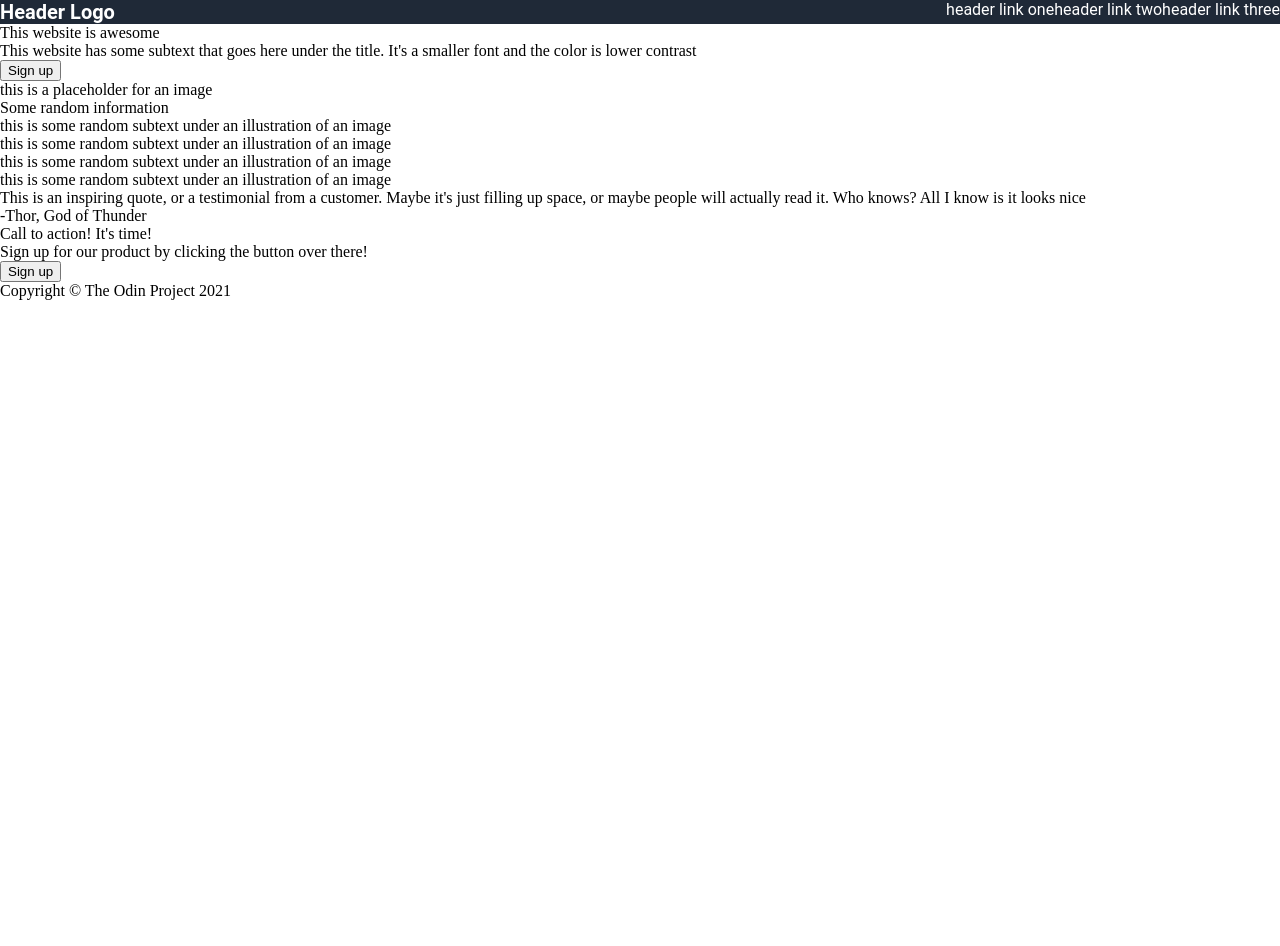
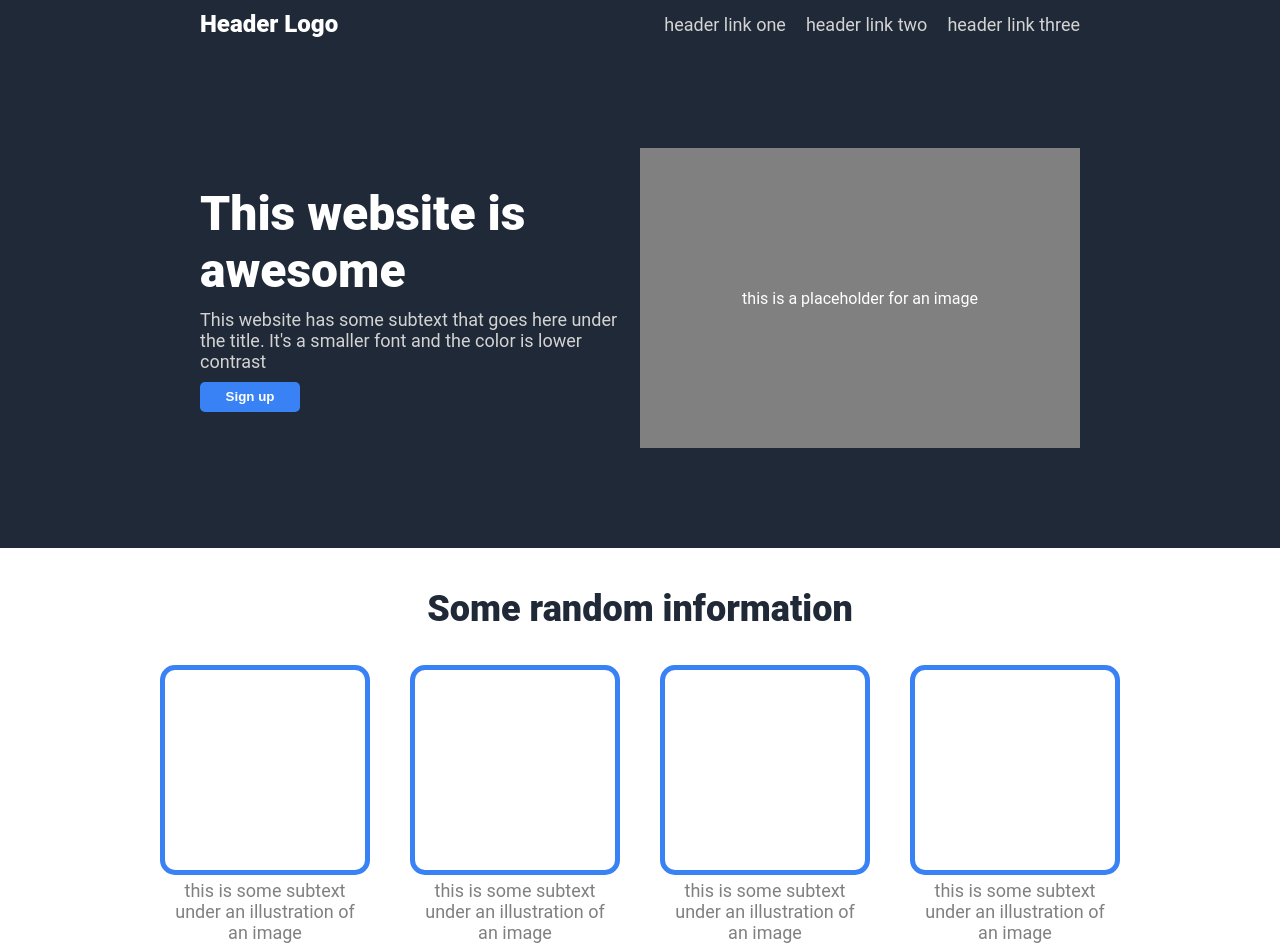
Before and after one commit to LargeWeight/Landing-Page, a plain HTML site: page index.html in a window 1280 px wide. Shown: the top 946 px of the page. Before the commit the page ends 800 px from the top, so only its background shows below. Drawn offline with Linux system fonts and the light colour scheme.

Commit message:
Save final result

```diff
--- a/index.html
+++ b/index.html
@@ -6,70 +6,71 @@
     <title>Document</title>
 </head>
 <body>
-    <div class="header">
-        <div class="logo text dark-bg">Header Logo</div>
+    <div class="header center-padding">
+        <div class="logo dark-bg">Header Logo</div>
         <ul>
-            <li class="text dark-bg"><a href="">header link one</a></li>
-            <li class="text dark-bg"><a href="">header link two</a></li>
-            <li class="text dark-bg"><a href="">header link three</a></li>
+            <li><a class="subtext-light" href="">header link one</a></li>
+            <li><a class="subtext-light" href="">header link two</a></li>
+            <li><a class="subtext-light" href="">header link three</a></li>
         </ul>
     </div>
 
     <!-- first content -->
-    <div class="content1">
-        <div>This website is awesome</div>
-        <div>This website has some subtext that goes here under the title. It's a smaller font and the color is lower contrast</div>
+    <div class="content1 center-padding">
+        <div class="intro-text">
+            <div class="title dark-bg">This website is awesome</div>
+            <div class="subtext-light">This website has some subtext that goes here under the title. It's a smaller font and the color is lower contrast</div>
             <div>
-            <button>Sign up</button>
+                <button class="dark-bg colored-button">Sign up</button>
             </div>
-        <div class="image">
+        </div>
+        <div class="image dark-bg">
             this is a placeholder for an image
         </div>
     </div>
 
     <!-- boxes content -->
-    <div class="content2">
-        <div>Some random information</div>
-        <div class="box-and-text1">
+    <div class="content2 center-padding">
+        <div class="info-header">Some random information</div>
+        <div class="infobox-container">
+
+            <div class="box-and-text">
                 <div class="blue-box">
-                <!-- how to make rounded corners? and color the outlines blue? -->
                 </div>
-            <div>this is some random subtext under an illustration of an image</div>
+                <div class="subtext-dark">this is some subtext under an illustration of an image</div>
             </div>
-        <div class="box-and-text2">
+            <div class="box-and-text">
                 <div class="blue-box">
-                <!-- how to make rounded corners? and color the outlines blue? -->
                 </div>
-            <div>this is some random subtext under an illustration of an image</div>
+                <div class="subtext-dark">this is some subtext under an illustration of an image</div>
             </div>
-        <div class="box-and-text3">
+            <div class="box-and-text">
                 <div class="blue-box">
-                <!-- how to make rounded corners? and color the outlines blue? -->
                 </div>
-            <div>this is some random subtext under an illustration of an image</div>
+                <div class="subtext-dark">this is some subtext under an illustration of an image</div>
             </div>
-        <div class="box-and-text4">
+            <div class="box-and-text">
                 <div class="blue-box">
-                <!-- how to make rounded corners? and color the outlines blue? -->
                 </div>
-            <div>this is some random subtext under an illustration of an image</div>
+                <div class="subtext-dark">this is some subtext under an illustration of an image</div>
+            </div>
         </div>
     </div>
 
     <!-- quote content -->
-    <div class="content3">
-        <div>This is an inspiring quote, or a testimonial from a customer. Maybe it's just filling up space, or maybe people will actually read it. Who knows? All I know is it looks nice</div>
-        <div>-Thor, God of Thunder</div>
+    <div class="content3 center-padding">
+        <div class="quote">This is an inspiring quote, or a testimonial from a customer. Maybe it's just filling up space, or maybe people will actually read it. Who knows? All I know is it looks nice</div>
+        <div class="author">-Thor, God of Thunder</div>
     </div>
 
     <!-- sign up content -->
-     <div class="content4">
+     <div class="content4 center-padding">
         <div class="signup-container">
             <div class="sign-text">
-                <div>Call to action! It's time!</div>
-                <div>Sign up for our product by clicking the button over there!</div>
+                <div class="signup-header">Call to action! It's time!</div>
+                <div class="subtext-light">Sign up for our product by clicking the button over there!</div>
             </div>
-            <button>Sign up</button>
+            <button class="button-outline colored-button">Sign up</button>
         </div>
      </div>
 
--- a/styles.css
+++ b/styles.css
@@ -2,21 +2,33 @@
 body {
     height: 100vh;
     margin: 0px;
+    font-family: 'Roboto', sans-serif;
+}
+
+.subtext-light {
+    font-size: 18px;
+    color: lightgrey;
+}
+
+.subtext-dark {
+    font-size: 18px;
+    color: gray;
+}
+
+.center-padding {
+    padding: 10px 200px 10px 200px;
 }
 
 .header {
     background-color: #1F2937;
     display: flex;
     justify-content: space-between;
+    align-items: center;
 }
 
 .logo {
-    font-weight: bolder;
-    font-size: 20px;
-}
-
-.text {
-    font-family: 'Roboto', sans-serif;
+    font-weight: 900;
+    font-size: 24px;
 }
 
 .dark-bg {
@@ -28,9 +40,159 @@ ul {
     margin: 0px;
     padding: 0px;
     list-style-type: none;
+    gap: 20px;
 }
 
 a {
+    text-decoration: none;
+    font-size: 18px;
+}
+
+.content1 {
+    background-color: #1F2937;
+    display: flex;
+    justify-content: space-between;
+    align-items: center;
+    padding-bottom: 100px;
+    padding-top: 100px;
+}
+
+.intro-text {
+    display: flex;
+    flex-wrap: wrap;
+    flex: 0;
+    gap: 10px;
+}
+
+.title {
+    font-size: 48px;
+    font-weight: 900;
+    width: 440px;
+}
+
+button {
+    border-radius: 5px;
+    font-weight: bold;
+    width: 100px;
+    height: 30px;
+}
+
+.colored-button {
+    background: #3882F6;
+    outline: none;
+    border: none;
+}
+
+.image {
+    background-color: gray;
+    width: 700px;
+    height: 300px;
+    display: flex;
+    justify-content: center;
+    align-items: center;
+}
+
+.content2 {
+    display: flex;
+    flex-wrap: wrap;
+    justify-content: center;
+    align-items: center;
+    padding-top: 40px;
+    padding-bottom: 100px;
+}
+
+.info-header {
+    display: flex;
+    align-items: center;
+    font-size: 36px;
+    color: #1F2937;
+    padding-bottom: 40px;
+    font-weight: 900;
+}
+
+.infobox-container {
+    display: flex;
+    justify-content: center;
+    gap: 50px;
+}
+
+.box-and-text {
+    display: flex;
+    flex-wrap: wrap;
+    justify-content: center;
+    gap: 10px;
+    font-size: 18px;
+    text-align: center;
+    flex: 0;
+}
+
+.blue-box {
+    outline: 5px solid #3882F6;
+    width: 200px;
+    height: 200px;
+    border-radius: 10px;
+}
+
+.content3 {
+    display: flex;
+    background-color: #E5E7EB;
+    justify-content: center;
+    flex-direction: column;
+    gap: 10px;
+    padding-top: 100px;
+    padding-bottom: 100px;
+}
+
+.quote {
+    font-size: 36px;
+    font-style: italic;
+    font-weight: lighter;
+    color: #1F2937;
+}
+
+.author {
+    display: flex;
+    justify-content: flex-end;
+    font-weight: 900;
+    font-size: 18px;
+}
+
+.content4 {
+    display: flex;
+    justify-content: center;
+    align-items: center;
+    padding-top: 100px;
+    padding-bottom: 100px;
+}
+
+.signup-container {
+    background-color: #3882F6;
+    display: flex;
+    height: 50px;
+    width: 1000px;
+    padding: 50px 150px 50px 150px;
+    border-radius: 10px;
     color: white;
-    text-decoration: none;
+    font-size: 18px;
+    justify-content: space-between;
+    align-items: center;
 }
+
+.signup-header {
+    font-size: 20px;
+    font-weight: 900;
+}
+
+.button-outline {
+    outline: 2px solid white;
+    color: white;
+}
+
+.footer {
+    background-color: #1F2937;
+    display: flex;
+    justify-content: center;
+    align-items: center;
+    height: 100px;
+    color: white;
+}
```
Lines whose indentation alone changed are shown as unchanged.
